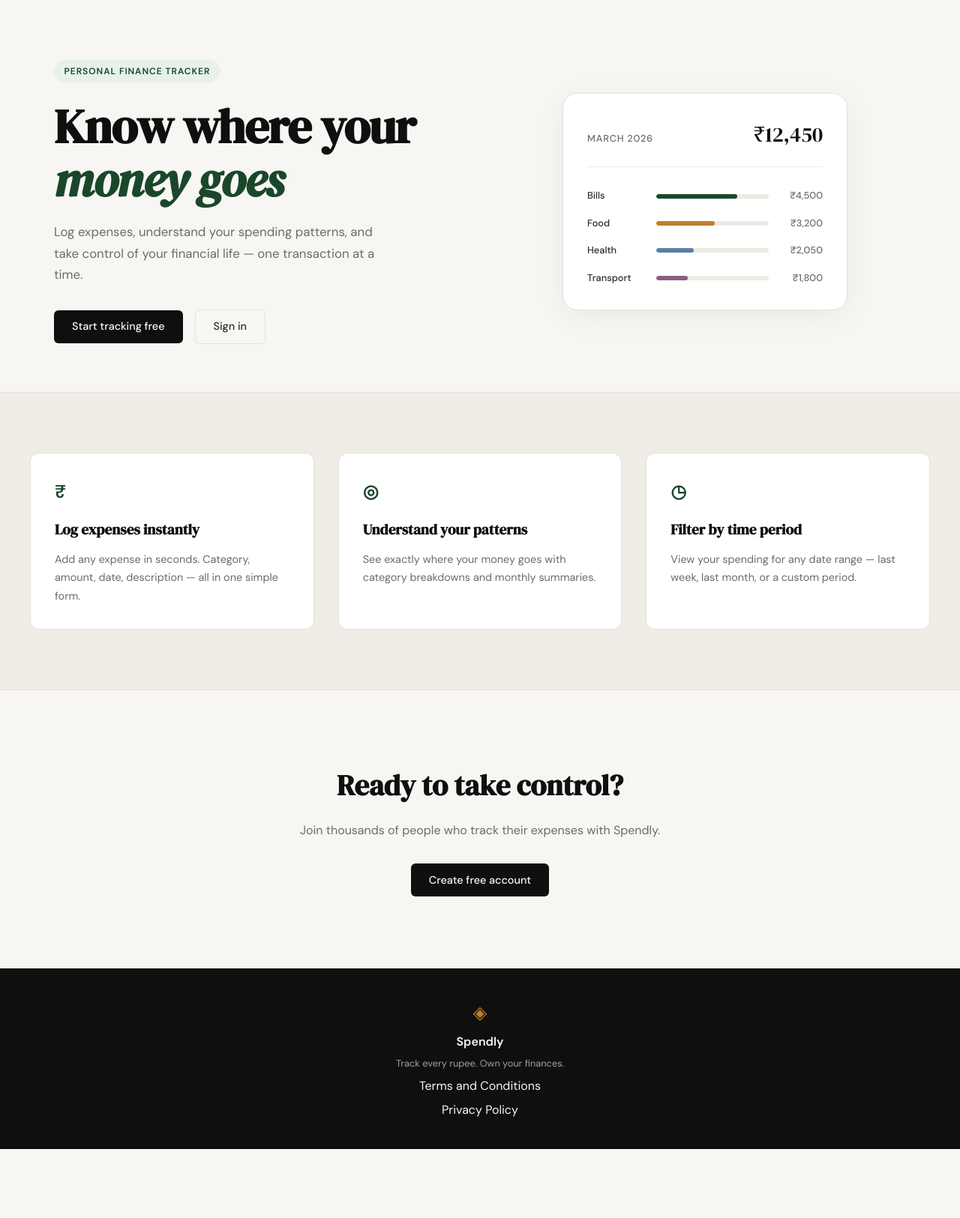
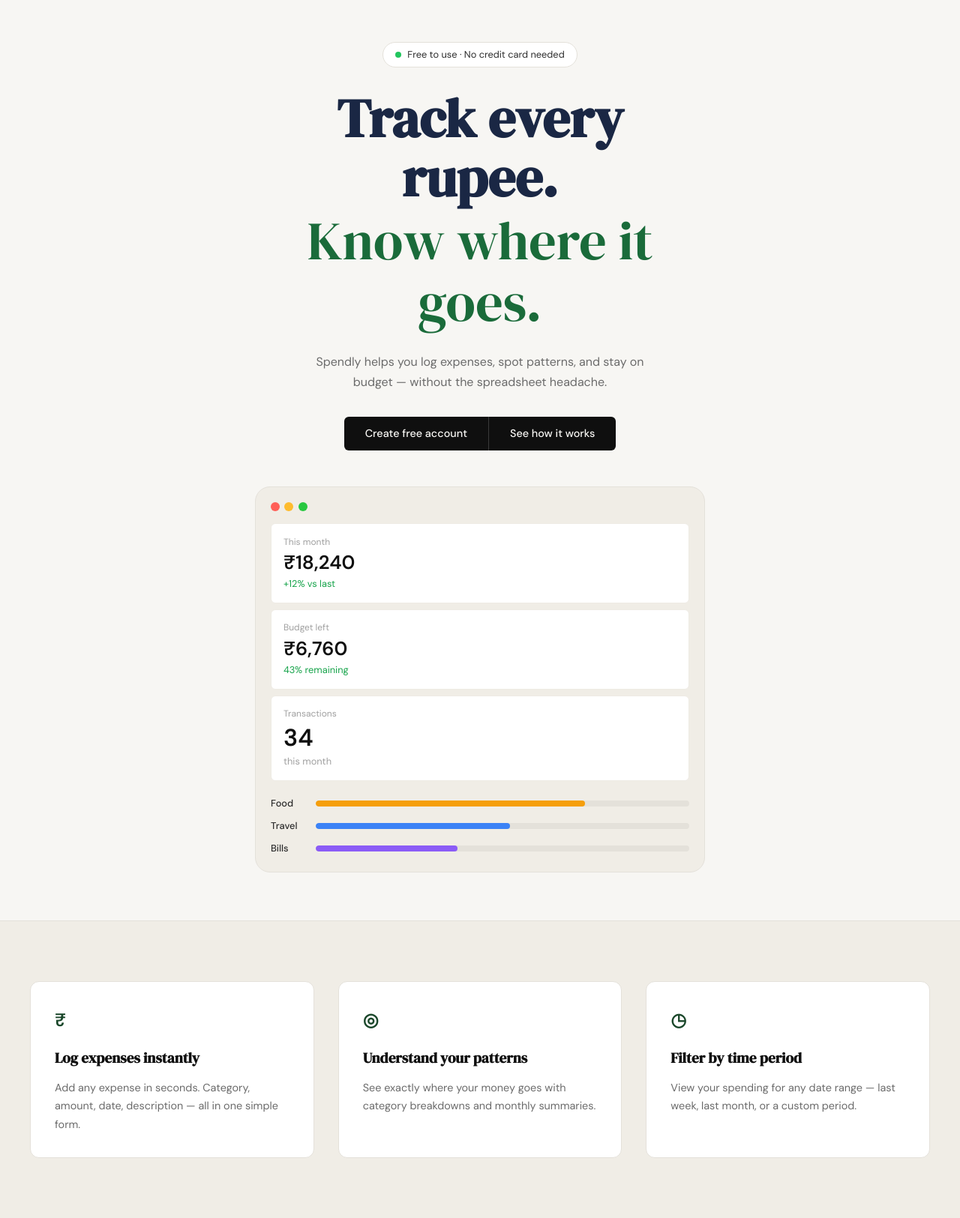
Before and after one commit to sach2000/Expensetracker-new, a Flask app: page / in a window 1280 px wide. Shown: the part 61-1686 px from the top of the page at 75% size. Before the commit the page ends 1594 px from the top, so only its background shows below. Run offline with Flask 3, Linux system fonts and the light colour scheme.

Commit message:
landing: redesign hero section to match mockup
Replaces two-column hero with centered single-column layout: status badge,
serif headline, green tagline, joined CTA buttons, and app mock card with
traffic-light chrome, metric rows, and category bars. Adds video modal
triggered by "See how it works" with vanilla JS open/close and video stop
on dismiss. New landing.css scopes all hero and modal styles.

Co-Authored-By: Claude Sonnet 4.6 <noreply@anthropic.com>

```diff
--- /dev/null
+++ b/Expense_Tracker_Basic-main/static/css/landing.css
@@ -0,0 +1,250 @@
+/* ------------------------------------------------------------------ */
+/* Hero v2                                                             */
+/* ------------------------------------------------------------------ */
+
+.hero-v2 {
+    padding: 3.5rem 2rem 4rem;
+    text-align: center;
+}
+
+.hero-v2-inner {
+    max-width: 600px;
+    margin: 0 auto;
+}
+
+.hero-badge-v2 {
+    display: inline-flex;
+    align-items: center;
+    gap: 0.5rem;
+    background: var(--paper-card);
+    border: 1px solid var(--border);
+    border-radius: 999px;
+    padding: 0.35rem 1rem;
+    font-size: 0.8rem;
+    color: var(--ink-soft);
+    margin-bottom: 1.75rem;
+}
+
+.hero-dot {
+    width: 8px;
+    height: 8px;
+    border-radius: 50%;
+    background: #22c55e;
+    flex-shrink: 0;
+}
+
+.hero-title-v2 {
+    font-family: var(--font-display);
+    font-size: clamp(3rem, 8vw, 4.5rem);
+    line-height: 1.1;
+    color: #1a2744;
+    margin-bottom: 0.05em;
+}
+
+.hero-tagline-v2 {
+    font-family: var(--font-display);
+    font-size: clamp(3rem, 8vw, 4.5rem);
+    line-height: 1.15;
+    color: #1a6b3a;
+    margin-bottom: 1.5rem;
+}
+
+.hero-sub-v2 {
+    font-size: 1rem;
+    color: var(--ink-muted);
+    line-height: 1.7;
+    max-width: 460px;
+    margin: 0 auto 2rem;
+}
+
+/* Joined button pair */
+.hero-cta-v2 {
+    display: inline-flex;
+    border-radius: var(--radius-sm);
+    overflow: hidden;
+    margin-bottom: 3rem;
+}
+
+.hero-btn-v2 {
+    background: var(--ink);
+    color: var(--paper);
+    padding: 0.75rem 1.75rem;
+    font-family: var(--font-body);
+    font-size: 0.9rem;
+    font-weight: 500;
+    border: none;
+    cursor: pointer;
+    text-decoration: none;
+    display: inline-block;
+    transition: background 0.2s;
+    line-height: 1.5;
+}
+
+.hero-btn-v2 + .hero-btn-v2 {
+    border-left: 1px solid rgba(255, 255, 255, 0.18);
+}
+
+.hero-btn-v2:hover { background: #2a2a2a; }
+
+/* ------------------------------------------------------------------ */
+/* App mock card                                                       */
+/* ------------------------------------------------------------------ */
+
+.app-card {
+    background: var(--paper-warm);
+    border: 1px solid var(--border);
+    border-radius: var(--radius-lg);
+    padding: 1.25rem;
+    text-align: left;
+}
+
+.app-card-chrome {
+    display: flex;
+    align-items: center;
+    gap: 0.4rem;
+    margin-bottom: 1rem;
+}
+
+.chrome-dot {
+    width: 12px;
+    height: 12px;
+    border-radius: 50%;
+    flex-shrink: 0;
+}
+
+.chrome-red    { background: #ff5f57; }
+.chrome-yellow { background: #febc2e; }
+.chrome-green  { background: #28c840; }
+
+.app-metrics {
+    display: flex;
+    flex-direction: column;
+    gap: 0.5rem;
+    margin-bottom: 1.25rem;
+}
+
+.app-metric {
+    background: var(--paper-card);
+    border: 1px solid var(--border-soft);
+    border-radius: var(--radius-sm);
+    padding: 0.9rem 1rem;
+}
+
+.metric-label {
+    font-size: 0.75rem;
+    color: var(--ink-faint);
+    margin-bottom: 0.2rem;
+}
+
+.metric-value {
+    font-size: 1.6rem;
+    font-weight: 700;
+    color: var(--ink);
+    line-height: 1.2;
+    margin-bottom: 0.15rem;
+}
+
+.metric-value--num { font-size: 2rem; }
+
+.metric-status {
+    font-size: 0.8rem;
+    color: var(--ink-faint);
+}
+
+.metric-status.positive { color: #16a34a; }
+
+/* Category bars */
+.app-bars {
+    display: flex;
+    flex-direction: column;
+    gap: 0.6rem;
+}
+
+.app-bar-row {
+    display: grid;
+    grid-template-columns: 48px 1fr;
+    align-items: center;
+    gap: 0.75rem;
+}
+
+.bar-label {
+    font-size: 0.8rem;
+    color: var(--ink-soft);
+    font-weight: 500;
+}
+
+.bar-track {
+    height: 8px;
+    background: var(--border);
+    border-radius: 999px;
+    overflow: hidden;
+}
+
+.bar-fill {
+    height: 100%;
+    border-radius: 999px;
+}
+
+/* ------------------------------------------------------------------ */
+/* Video modal                                                         */
+/* ------------------------------------------------------------------ */
+
+.video-modal {
+    display: none;
+    position: fixed;
+    inset: 0;
+    z-index: 1000;
+    align-items: center;
+    justify-content: center;
+}
+
+.video-modal.is-open { display: flex; }
+
+.video-modal-backdrop {
+    position: absolute;
+    inset: 0;
+    background: rgba(0, 0, 0, 0.75);
+}
+
+.video-modal-box {
+    position: relative;
+    z-index: 1;
+    width: min(90vw, 900px);
+    background: #000;
+    border-radius: var(--radius-md);
+    overflow: hidden;
+    box-shadow: 0 24px 80px rgba(0, 0, 0, 0.5);
+}
+
+.video-modal-close {
+    position: absolute;
+    top: 0.6rem;
+    right: 0.75rem;
+    z-index: 2;
+    background: rgba(0, 0, 0, 0.55);
+    color: #fff;
+    border: none;
+    border-radius: 50%;
+    width: 32px;
+    height: 32px;
+    font-size: 1rem;
+    cursor: pointer;
+    display: flex;
+    align-items: center;
+    justify-content: center;
+    transition: background 0.15s;
+}
+
+.video-modal-close:hover { background: rgba(0, 0, 0, 0.9); }
+
+.video-modal-frame {
+    position: relative;
+    padding-top: 56.25%; /* 16:9 */
+}
+
+.video-modal-frame iframe {
+    position: absolute;
+    inset: 0;
+    width: 100%;
+    height: 100%;
+}
--- a/Expense_Tracker_Basic-main/templates/landing.html
+++ b/Expense_Tracker_Basic-main/templates/landing.html
@@ -2,62 +2,68 @@
 
 {% block title %}Spendly — Track Every Rupee{% endblock %}
 
+{% block head %}
+<link rel="stylesheet" href="{{ url_for('static', filename='css/landing.css') }}">
+{% endblock %}
+
 {% block content %}
 
-<section class="hero">
-    <div class="hero-inner">
-        <div class="hero-badge">Personal Finance Tracker</div>
-        <h1 class="hero-title">
-            Know where your<br>
-            <em>money goes</em>
-        </h1>
-        <p class="hero-subtitle">
-            Log expenses, understand your spending patterns,
-            and take control of your financial life —
-            one transaction at a time.
-        </p>
-        <div class="hero-actions">
-            <a href="{{ url_for('register') }}" class="btn-primary">Start tracking free</a>
-            <a href="{{ url_for('login') }}" class="btn-ghost">Sign in</a>
+<section class="hero-v2">
+    <div class="hero-v2-inner">
+
+        <div class="hero-badge-v2">
+            <span class="hero-dot"></span>Free to use · No credit card needed
         </div>
-    </div>
-    <div class="hero-visual">
-        <div class="mock-card">
-            <div class="mock-card-header">
-                <span class="mock-label">March 2026</span>
-                <span class="mock-total">₹12,450</span>
+
+        <h1 class="hero-title-v2">Track every rupee.</h1>
+        <p class="hero-tagline-v2">Know where it goes.</p>
+
+        <p class="hero-sub-v2">Spendly helps you log expenses, spot patterns, and stay on budget — without the spreadsheet headache.</p>
+
+        <div class="hero-cta-v2">
+            <a href="{{ url_for('register') }}" class="hero-btn-v2">Create free account</a>
+            <button class="hero-btn-v2" id="btn-how">See how it works</button>
+        </div>
+
+        <div class="app-card">
+            <div class="app-card-chrome">
+                <span class="chrome-dot chrome-red"></span>
+                <span class="chrome-dot chrome-yellow"></span>
+                <span class="chrome-dot chrome-green"></span>
             </div>
-            <div class="mock-bars">
-                <div class="mock-bar-row">
-                    <span class="mock-cat">Bills</span>
-                    <div class="mock-bar-track">
-                        <div class="mock-bar" style="width: 72%"></div>
-                    </div>
-                    <span class="mock-amt">₹4,500</span>
+            <div class="app-metrics">
+                <div class="app-metric">
+                    <p class="metric-label">This month</p>
+                    <p class="metric-value">₹18,240</p>
+                    <p class="metric-status positive">+12% vs last</p>
                 </div>
-                <div class="mock-bar-row">
-                    <span class="mock-cat">Food</span>
-                    <div class="mock-bar-track">
-                        <div class="mock-bar mock-bar-2" style="width: 52%"></div>
-                    </div>
-                    <span class="mock-amt">₹3,200</span>
+                <div class="app-metric">
+                    <p class="metric-label">Budget left</p>
+                    <p class="metric-value">₹6,760</p>
+                    <p class="metric-status positive">43% remaining</p>
                 </div>
-                <div class="mock-bar-row">
-                    <span class="mock-cat">Health</span>
-                    <div class="mock-bar-track">
-                        <div class="mock-bar mock-bar-3" style="width: 33%"></div>
-                    </div>
-                    <span class="mock-amt">₹2,050</span>
+                <div class="app-metric">
+                    <p class="metric-label">Transactions</p>
+                    <p class="metric-value metric-value--num">34</p>
+                    <p class="metric-status">this month</p>
                 </div>
-                <div class="mock-bar-row">
-                    <span class="mock-cat">Transport</span>
-                    <div class="mock-bar-track">
-                        <div class="mock-bar mock-bar-4" style="width: 28%"></div>
-                    </div>
-                    <span class="mock-amt">₹1,800</span>
+            </div>
+            <div class="app-bars">
+                <div class="app-bar-row">
+                    <span class="bar-label">Food</span>
+                    <div class="bar-track"><div class="bar-fill" style="width:72%;background:#f59e0b"></div></div>
+                </div>
+                <div class="app-bar-row">
+                    <span class="bar-label">Travel</span>
+                    <div class="bar-track"><div class="bar-fill" style="width:52%;background:#3b82f6"></div></div>
+                </div>
+                <div class="app-bar-row">
+                    <span class="bar-label">Bills</span>
+                    <div class="bar-track"><div class="bar-fill" style="width:38%;background:#8b5cf6"></div></div>
                 </div>
             </div>
         </div>
+
     </div>
 </section>
 
@@ -89,4 +95,51 @@
     </div>
 </section>
 
+<!-- Video modal -->
+<div class="video-modal" id="video-modal" aria-hidden="true">
+    <div class="video-modal-backdrop" id="modal-backdrop"></div>
+    <div class="video-modal-box">
+        <button class="video-modal-close" id="modal-close" aria-label="Close">&#x2715;</button>
+        <div class="video-modal-frame">
+            <iframe id="video-iframe" src="" title="How Spendly works"
+                frameborder="0" allowfullscreen
+                allow="autoplay; encrypted-media"></iframe>
+        </div>
+    </div>
+</div>
+
 {% endblock %}
+
+{% block scripts %}
+<script>
+(function () {
+    var EMBED = 'https://www.youtube.com/embed/dQw4w9WgXcQ';
+    var modal   = document.getElementById('video-modal');
+    var iframe  = document.getElementById('video-iframe');
+    var btnOpen = document.getElementById('btn-how');
+    var btnClose= document.getElementById('modal-close');
+    var backdrop= document.getElementById('modal-backdrop');
+
+    function openModal() {
+        iframe.src = EMBED + '?autoplay=1';
+        modal.setAttribute('aria-hidden', 'false');
+        modal.classList.add('is-open');
+        document.body.style.overflow = 'hidden';
+    }
+
+    function closeModal() {
+        iframe.src = '';
+        modal.setAttribute('aria-hidden', 'true');
+        modal.classList.remove('is-open');
+        document.body.style.overflow = '';
+    }
+
+    btnOpen.addEventListener('click', openModal);
+    btnClose.addEventListener('click', closeModal);
+    backdrop.addEventListener('click', closeModal);
+    document.addEventListener('keydown', function (e) {
+        if (e.key === 'Escape') closeModal();
+    });
+}());
+</script>
+{% endblock %}
```
